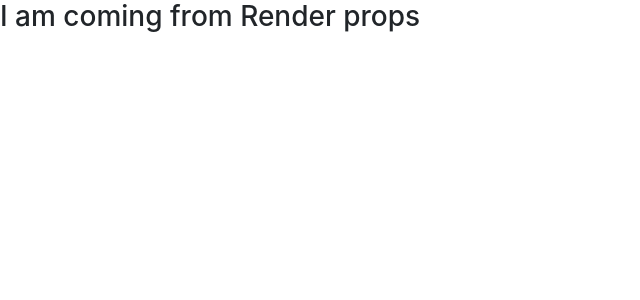
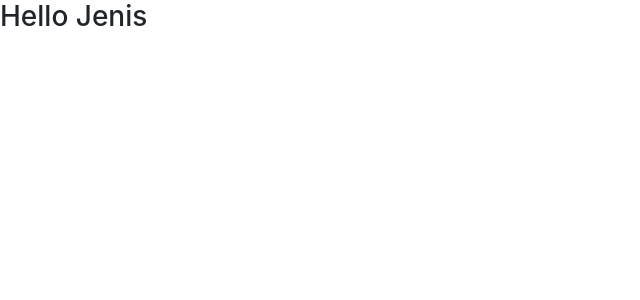
Before and after one commit to Jenissavaliya12/BookStore, a React (Create React App) app: page / in a window 1280 px wide. Shown: the top 300 px of the page, without its empty margins (0-640 px from the left). Built offline with nearby package versions, Linux system fonts and the light colour scheme.

Commit message:
Day 10 Complete

```diff
--- a/src/App.js
+++ b/src/App.js
@@ -1,6 +1,8 @@
 import React from "react";
 import "./App.css";
-import RenderPropsComp from "./component/RenderPropsComp";
+import Consumer3 from "./component/Consumer3";
+import { UserProvider } from "./component/UserContext";
+// import RenderPropsComp from "./component/RenderPropsComp";
 // import FocusInputRef from "./component/FocusInputRef";
 // import RenderPropsComponent from "./component/RenderPropsComponent";
 // import InputRef from "./component/InputRef";
@@ -21,13 +23,19 @@ function App() {
   //   }
   return (
     <div>
+      <UserProvider value="Jenis">
+        <Consumer3 />
+      </UserProvider>
+
+
+
       {/* <Home /> */}
 
-      <RenderPropsComp
+      {/* <RenderPropsComp
         render={() => {
           return <h3>I am coming from Render props</h3>;
         }}
-      />
+      /> */}
       {/* <FocusInputRef /> */}
       {/* <InputRef /> */}
 
--- /dev/null
+++ b/src/component/Consumer3.js
@@ -0,0 +1,18 @@
+import React, { Component } from 'react'
+import { UserConsumer } from './UserContext'
+
+class Consumer3 extends Component {
+  render() {
+    return (
+      <div>
+        <UserConsumer>
+            {username => {
+                return (<h3> Hello {username}</h3>)
+            }}
+        </UserConsumer>
+      </div>
+    )
+  }
+}
+
+export default Consumer3
--- /dev/null
+++ b/src/component/UserContext.js
@@ -0,0 +1,10 @@
+import React from "react";
+
+
+const UserContext = React.createContext("Developer");
+
+
+const UserProvider = UserContext.Provider;
+const UserConsumer = UserContext.Consumer;
+
+export {UserProvider , UserConsumer}
```
Also changed, not shown: src/component/Consumer1.js (added, +13 -0 lines), src/component/Consumer2.js (added, +13 -0 lines).
